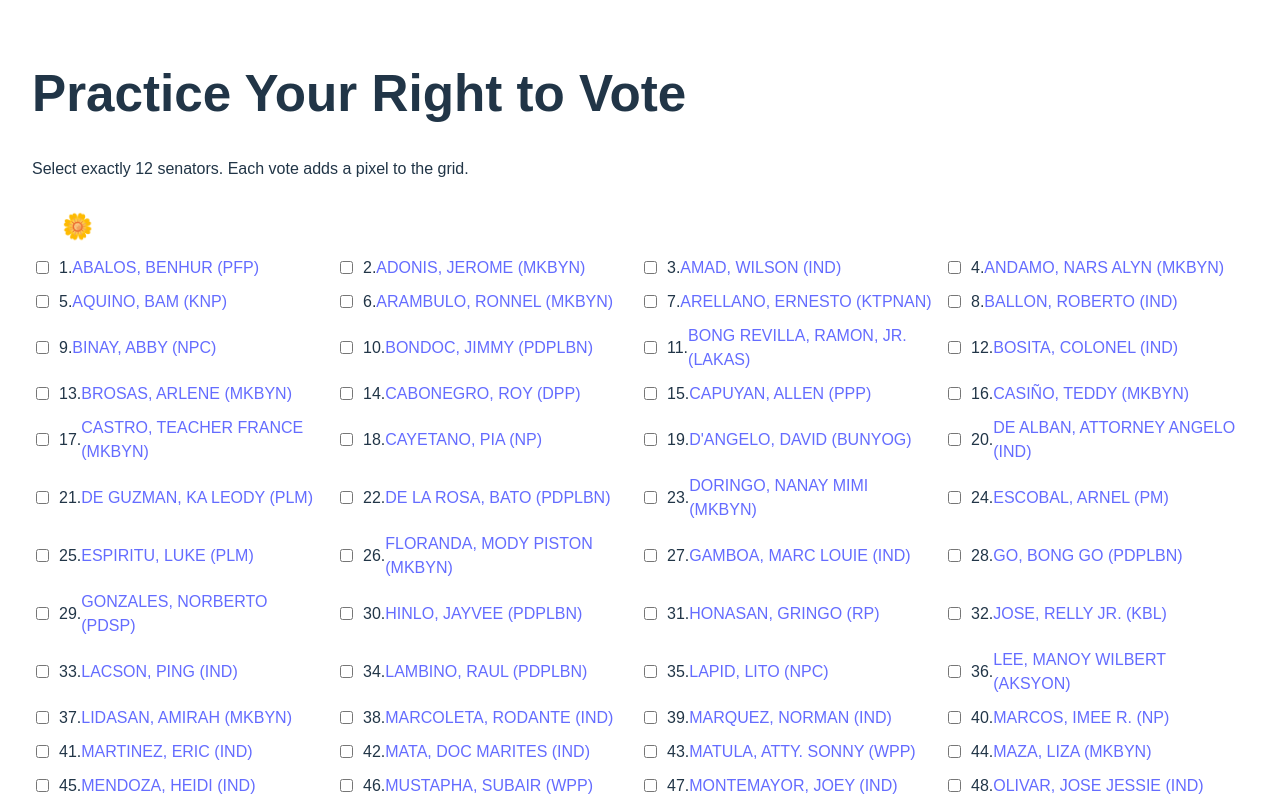
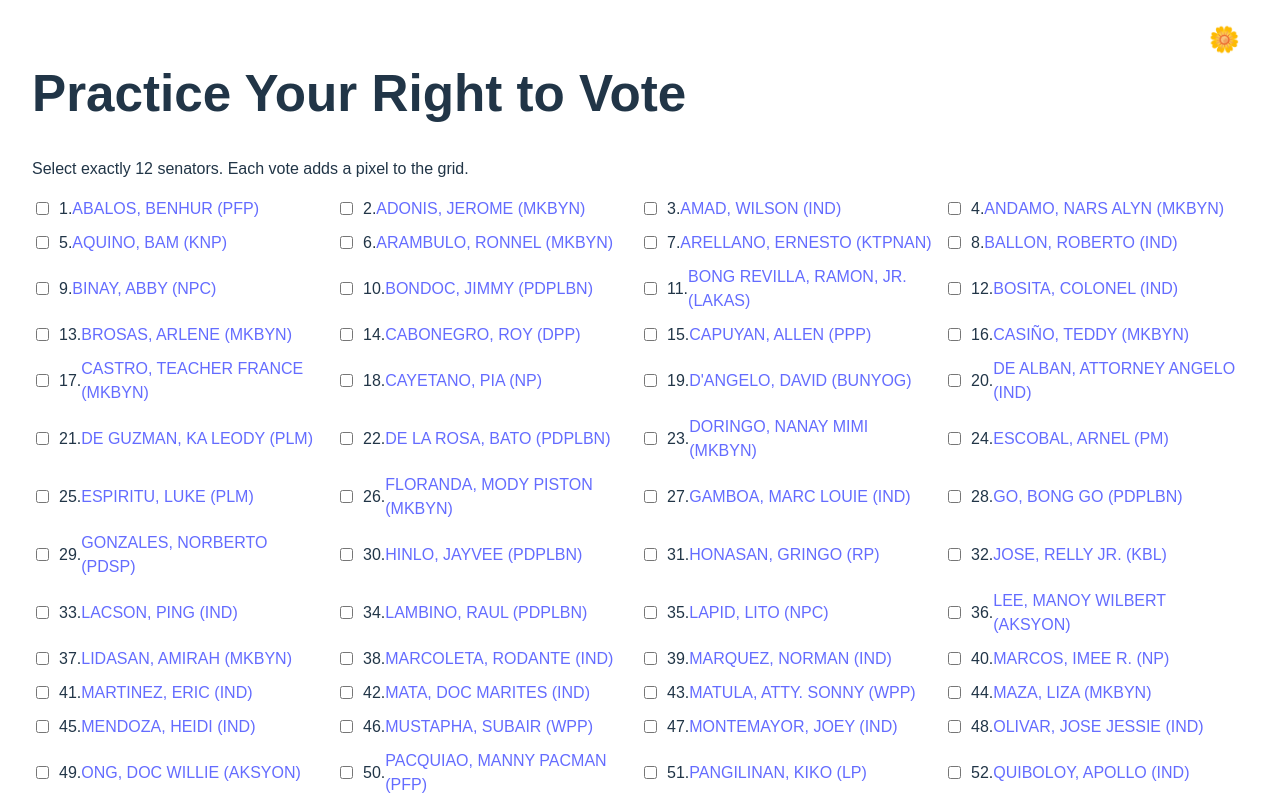
Before and after one commit to jheeeey/voting-app, a React (Vite) app: page / in a window 1280 px wide. Shown: the top 800 px of the page. Built offline with nearby package versions, Linux system fonts and the light colour scheme; no server answers; the database is empty; the HTML template or start-up script is replaced by a standard one.

Commit message:
Update App.jsx

```diff
--- a/src/App.jsx
+++ b/src/App.jsx
@@ -238,11 +238,11 @@ function App() {
     <div className="app">
       <h1>Practice Your Right to Vote</h1>
       <p>Select exactly 12 senators. Each vote adds a pixel to the grid.</p>
-      <a href="public/daisy.txt" download>
+      <div style={{ position: 'fixed', top: '10px', right: '10px', zIndex: 1000 }}>
   <button style={{ fontSize: '25px', border: 'none', background: 'transparent', cursor: 'pointer' }}>
     🌼
   </button>
-</a>
+</div>
 
 
       <div className="senator-list">
```
